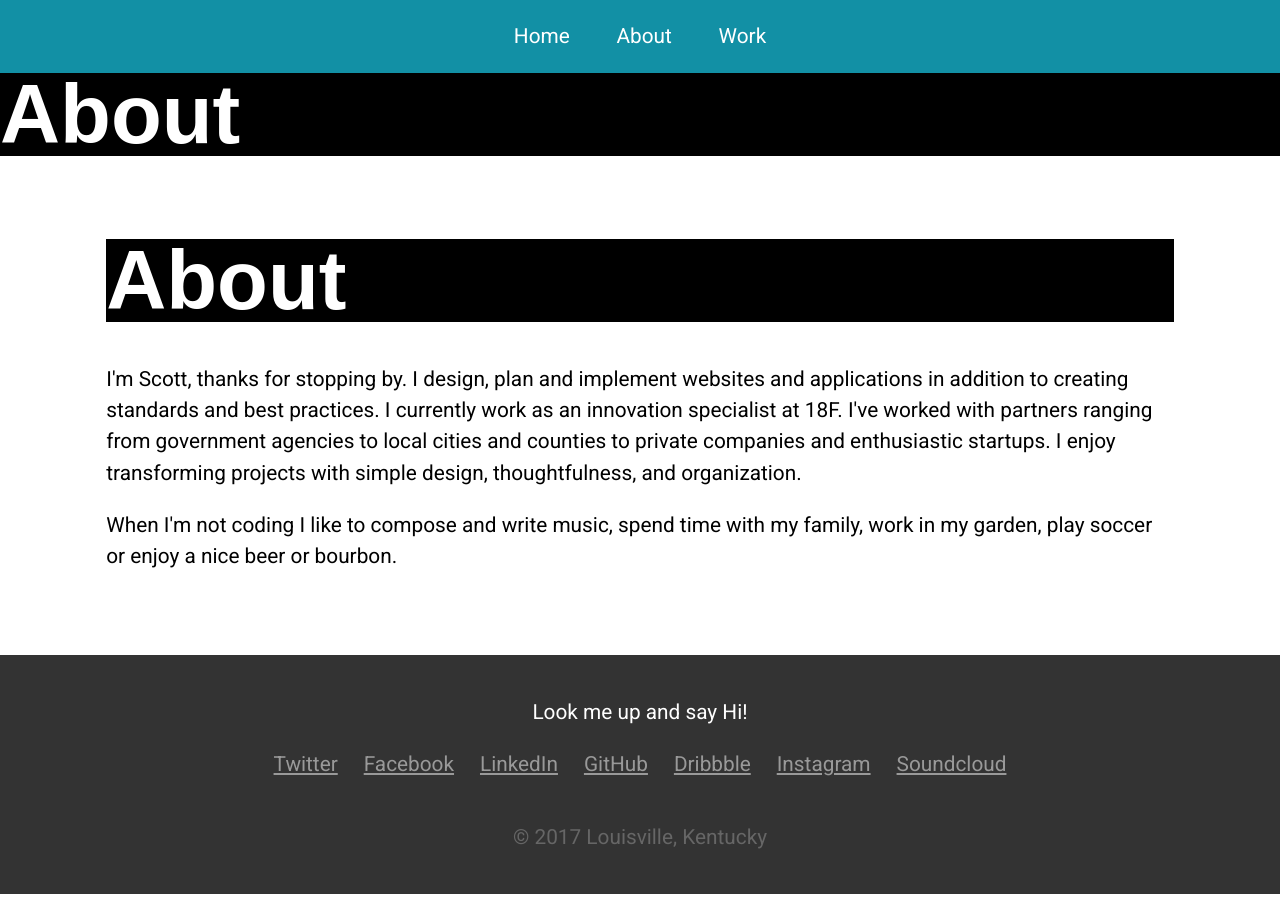
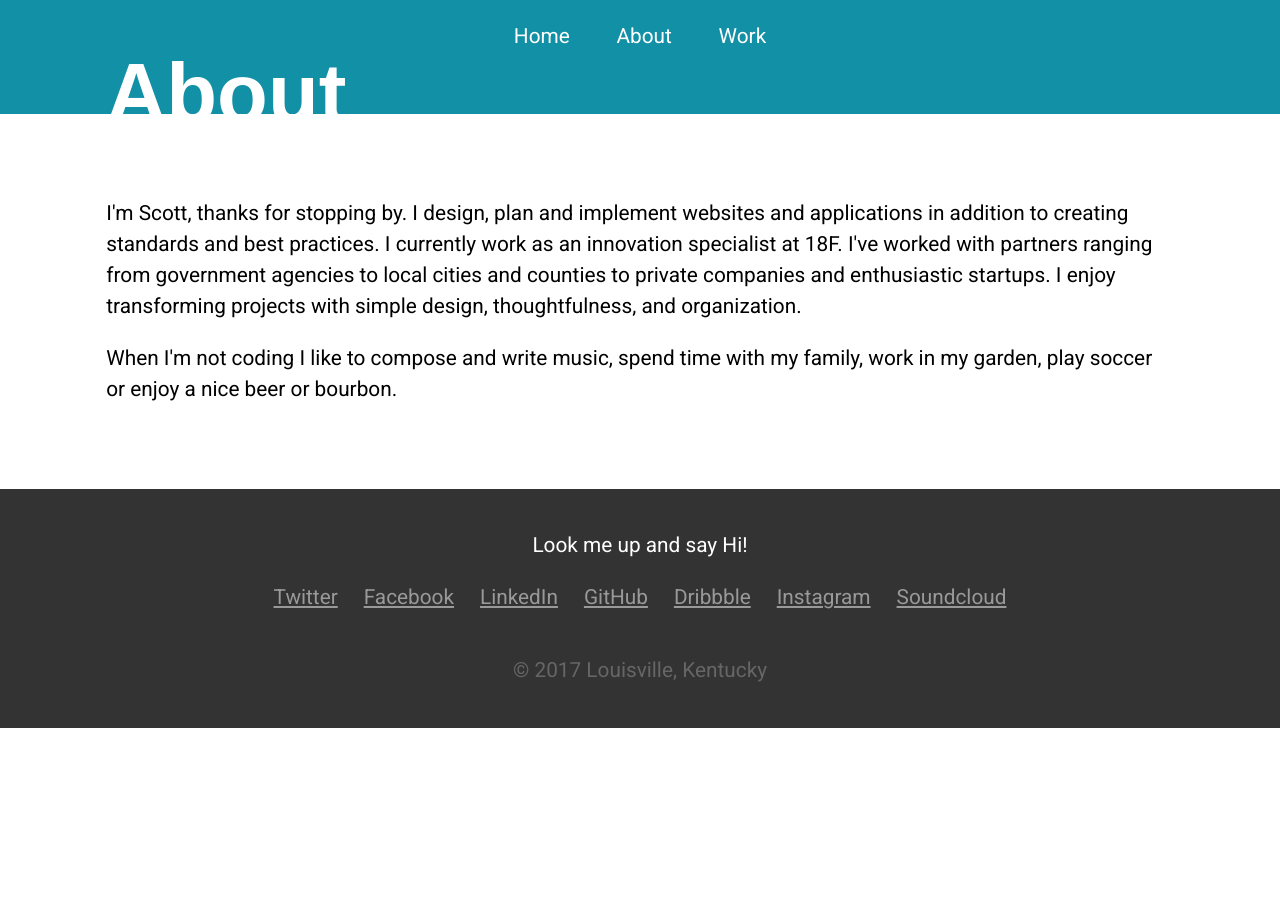
Before and after one commit to line47/line47.github.io, a Jekyll site: the page built from about.html, in a window 1280 px wide. Built offline with Jekyll 4.4.1, drawn with Linux system fonts in a browser that asks for light colours.

Commit message:
Header styles

```diff
--- a/_sass/base.scss
+++ b/_sass/base.scss
@@ -102,10 +102,14 @@
   margin-bottom: $grid-1;
 }
 
-.page-title {
-  background: $color-trueblack;
-  color: $text-light;
-  margin-bottom: $grid-4;
+.page-header {
+  background: $topnav-bg;
+  padding: 0 8.3%;
+
+  .page-title {
+    color: $text-light;
+    line-height: 2rem;
+  }
 }
 
 .lead {
--- a/about.html
+++ b/about.html
@@ -2,9 +2,6 @@
 layout: default
 title: About
 ---
-
-<h1 class="page-title">{{ page.title }}</h1>
-
 
 <p>
 I'm Scott, thanks for stopping by. I design, plan and implement websites and applications in addition to creating standards and best practices. I currently work as an innovation specialist at 18F. I've worked with partners ranging from government agencies to local cities and counties to private companies and enthusiastic startups. I enjoy transforming projects with simple design, thoughtfulness, and organization.
--- a/work.html
+++ b/work.html
@@ -2,8 +2,6 @@
 layout: default
 title: Work
 ---
-
-<h1 class="page-title">{{ page.title }}</h1>
 
 <ul class="projects">
 {% for project in site.data.projects %}
```
